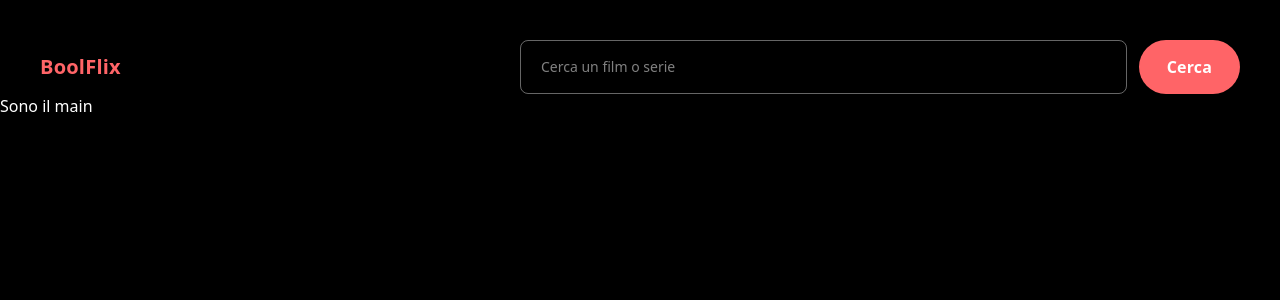
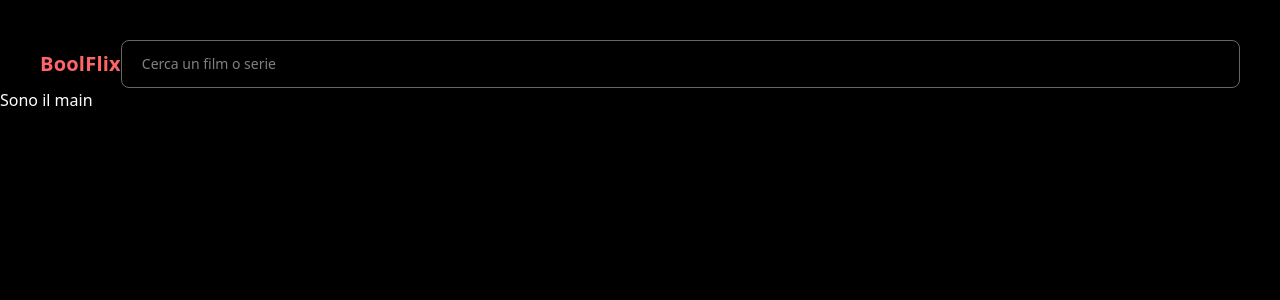
Before and after one commit to lorenzoferrante97/react-boolflix, a React (Vite) app: page / in a window 1280 px wide. Shown: the top 300 px of the page. Built offline with nearby package versions, Linux system fonts and the light colour scheme; no server answers; a web font is replaced by a local one.

Commit message:
edit: deleted form

```diff
--- a/src/components/sections/Header.jsx
+++ b/src/components/sections/Header.jsx
@@ -11,19 +11,12 @@ export default function Header() {
           BoolFlix
         </span>
         {/* search */}
-        <form className='gap-3u flex w-full flex-col md:max-w-[60%] md:flex-row'>
         <input
           type='text'
           placeholder='Cerca un film o serie'
           className='px-5u py-u min-h-12u font-body-s-regular w-full rounded-md border border-white/40 focus:border-white focus:outline-white'
           onChange={handleField}
         />
-          <button
-            type='submit'
-            className='min-h-12u font-body-base-bold px-7u py-4u w-full rounded-full bg-red-400 text-white md:w-fit'>
-            Cerca
-          </button>
-        </form>
       </header>
     </>
   );
```
Lines whose indentation alone changed are shown as unchanged.
